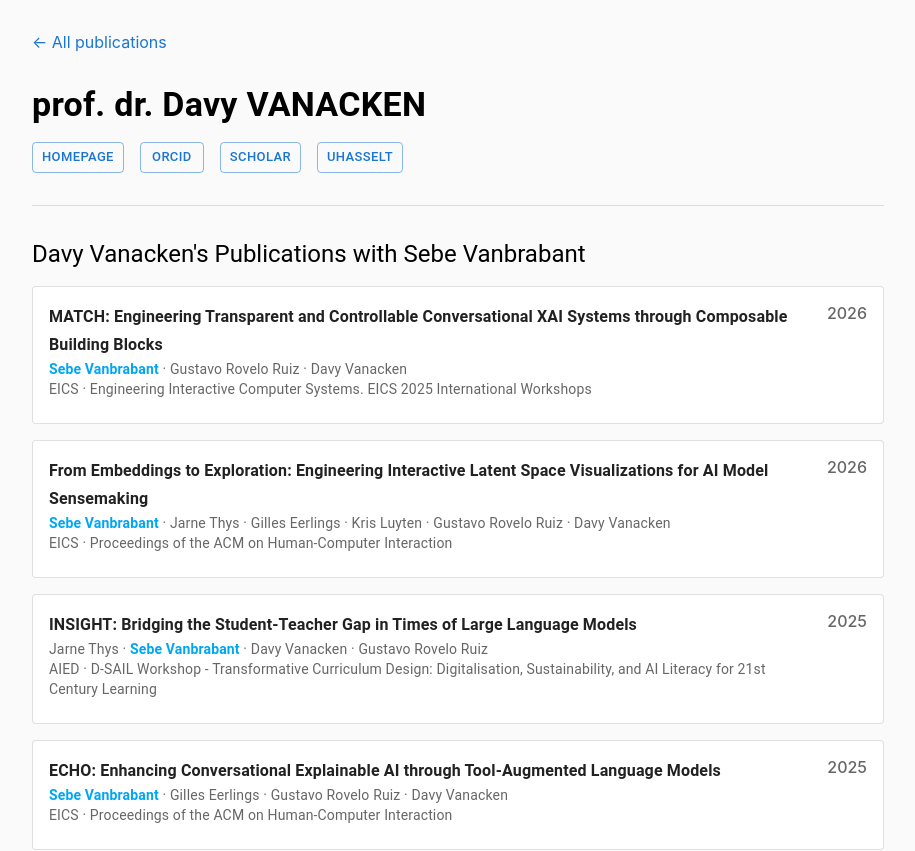
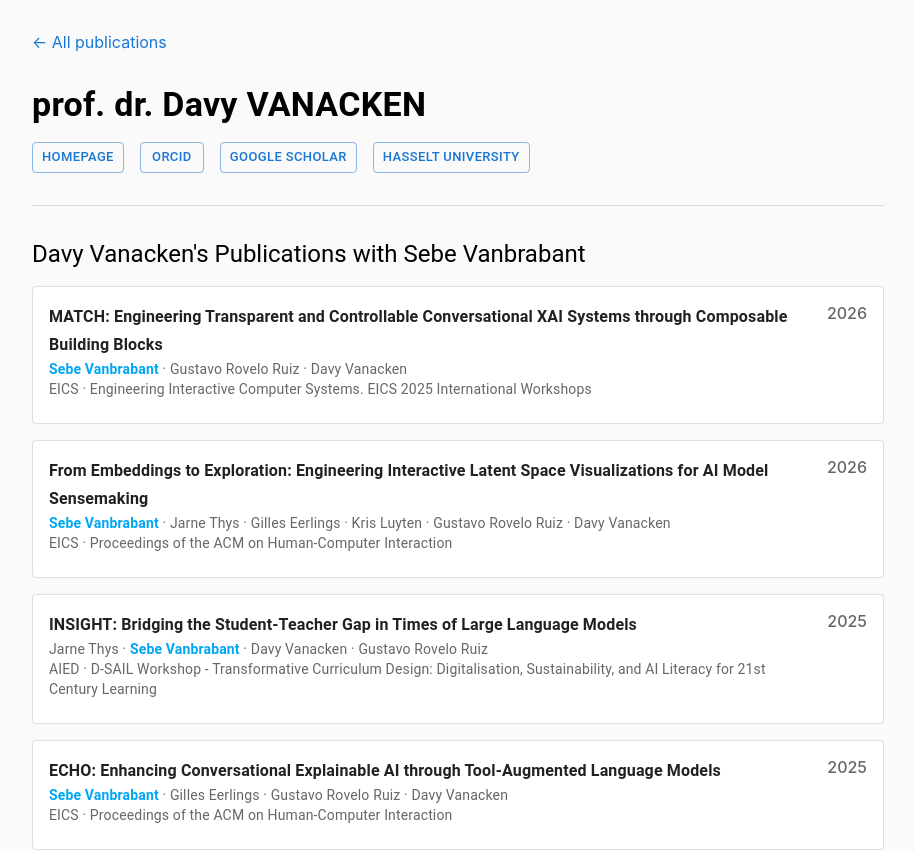
Before and after one commit to sebev/sebev.github.io, a React (Create React App) app: page /author/dvanacken in a window 1280 px wide. Shown: the top 851 px of the page, without its empty margins (182-1097 px from the left). Built offline with nearby package versions, Linux system fonts and the light colour scheme; the HTML template or start-up script is replaced by a standard one.

Commit message:
Refactored and updated social links

```diff
--- a/public/data/authors.json
+++ b/public/data/authors.json
@@ -28,7 +28,7 @@
 		"links": [
 			{
 				"type": "homepage",
-				"url": "https://gilleseerlings.github.io/website/"
+				"url": "https://gilleseerlings.be/"
 			},
 			{
 				"type": "orcid",
@@ -37,6 +37,10 @@
 			{
 				"type": "scholar",
 				"url": "https://scholar.google.com/citations?user=4tD_uWkAAAAJ"
+			},
+			{
+				"type": "github",
+				"url": "https://github.com/Gilles-Eerlings"
 			},
 			{
 				"type": "uhasselt",
@@ -144,8 +148,12 @@
 				"url": "https://orcid.org/0000-0003-2875-9812"
 			},
 			{
+				"type": "scholar",
+				"url": "https://scholar.google.com/citations?user=jkacKmgAAAAJ"
+			},
+			{
 				"type": "uhasselt",
-				"url": "https://www.uhasselt.be/en/who-is-who/raf-menten"
+				"url": "https://www.uhasselt.be/en/who-is-who/detail/raf-menten"
 			}
 		]
 	},
--- /dev/null
+++ b/src/constants/socialLinkTooltips.ts
@@ -0,0 +1,9 @@
+export const socialLinkTooltips: Record<string, string> = {
+    github: "GitHub",
+    homepage: "Homepage",
+    linkedin: "LinkedIn",
+    orcid: "ORCID",
+    researchgate: "ResearchGate",
+    scholar: "Google Scholar",
+    uhasselt: "Hasselt University",
+};
--- a/src/pages/AuthorPage.tsx
+++ b/src/pages/AuthorPage.tsx
@@ -1,10 +1,10 @@
-import { Link as RouterLink, useParams } from "react-router-dom";
+import { Box, Button, Container, Divider, Link, Stack, Tooltip, Typography } from "@mui/material";
 import { useEffect, useState } from "react";
+import { Link as RouterLink, useNavigate, useParams } from "react-router-dom";
+import { Publication } from "../components/Publication";
+import { socialLinkTooltips } from "../constants/socialLinkTooltips";
 import { IAuthor } from "../types/author";
-import { Typography, Link, Stack, Container, Button, Divider, Box } from "@mui/material";
 import { IPublication } from "../types/publication";
-import { Publication } from "../components/Publication";
-import { useNavigate } from "react-router-dom";
 
 function AuthorPage() {
 	const { id } = useParams<{ id: string }>();
@@ -55,14 +55,16 @@ function AuthorPage() {
 						<Stack direction={"row"} spacing={2}>
 							{author.links?.map((link, idx) => {
 								return (
-									<Link key={idx} href={link.url} target="_blank" rel="noopener">
+									<Tooltip key={idx} title={socialLinkTooltips[link.type] ?? link.type}>
+										<Link href={link.url} target="_blank" rel="noopener">
 											<Button
 												variant="outlined"
 												size="small"
 											>
-											{link.type.toUpperCase()}
+												{socialLinkTooltips[link.type] ?? link.type.toUpperCase()}
 											</Button>
 										</Link>
+									</Tooltip>
 								);
 							})}
 						</Stack>
--- a/src/pages/HomePage.tsx
+++ b/src/pages/HomePage.tsx
@@ -1,13 +1,14 @@
+import { Avatar, Box, Button, Card, CardContent, CircularProgress, Container, Divider, IconButton, Link, Stack, Tooltip, Typography, useMediaQuery, useTheme } from "@mui/material";
 import { useEffect, useLayoutEffect, useRef, useState } from "react";
-import { Container, Typography, Box, CircularProgress, Button, Stack, Divider, Avatar, Link, Card, CardContent, IconButton, Tooltip, useMediaQuery, useTheme } from "@mui/material";
+import { CardDateRange } from "../components/CardDateRange";
+import { Education } from "../components/Education";
 import { Publication } from "../components/Publication";
-import { Education } from "../components/Education"
+import { socialLinkTooltips } from "../constants/socialLinkTooltips";
 import { IAuthor } from "../types/author";
-import { IPublication } from "../types/publication"
-import { IEducation } from "../types/education"
+import { ICourse } from "../types/course";
+import { IEducation } from "../types/education";
+import { IPublication } from "../types/publication";
 import { IThesis } from "../types/thesis";
-import { ICourse } from "../types/course";
-import { CardDateRange } from "../components/CardDateRange";
 
 const ICON_SIZE = 22;
 
@@ -19,15 +20,6 @@ const iconMap: Record<string, string> = {
     researchgate: "https://c5.rgstatic.net/m/42199702882742/images/favicon/favicon-32x32.png",
     linkedin: "https://static.licdn.com/aero-v1/sc/h/al2o9zrvru7aqj8e1x2rzsrca",
 };
-
-const tooltipMap: Record<string, string> = {
-    uhasselt: "Hasselt Univserity",
-    orcid: "ORCID",
-    github: "GitHub",
-    scholar: "Google Scholar",
-    researchgate: "ResearchGate",
-    linkedin: "LinkedIn",
-}
 
 function HomePage() {
     const theme = useTheme();
@@ -198,7 +190,7 @@ function HomePage() {
                             if (!iconUrl) return null;
 
                             return (
-                                <Tooltip key={i} title={tooltipMap[x.type]} placement={isSmallScreen ? "bottom" : "right"}>
+                                <Tooltip key={i} title={socialLinkTooltips[x.type]} placement={isSmallScreen ? "bottom" : "right"}>
                                     <IconButton
                                         component="a"
                                         href={x.url}
```
Also changed, not shown: src/pages/PublicationPage.tsx (+3 -4 lines). Lines whose indentation alone changed are shown as unchanged.
